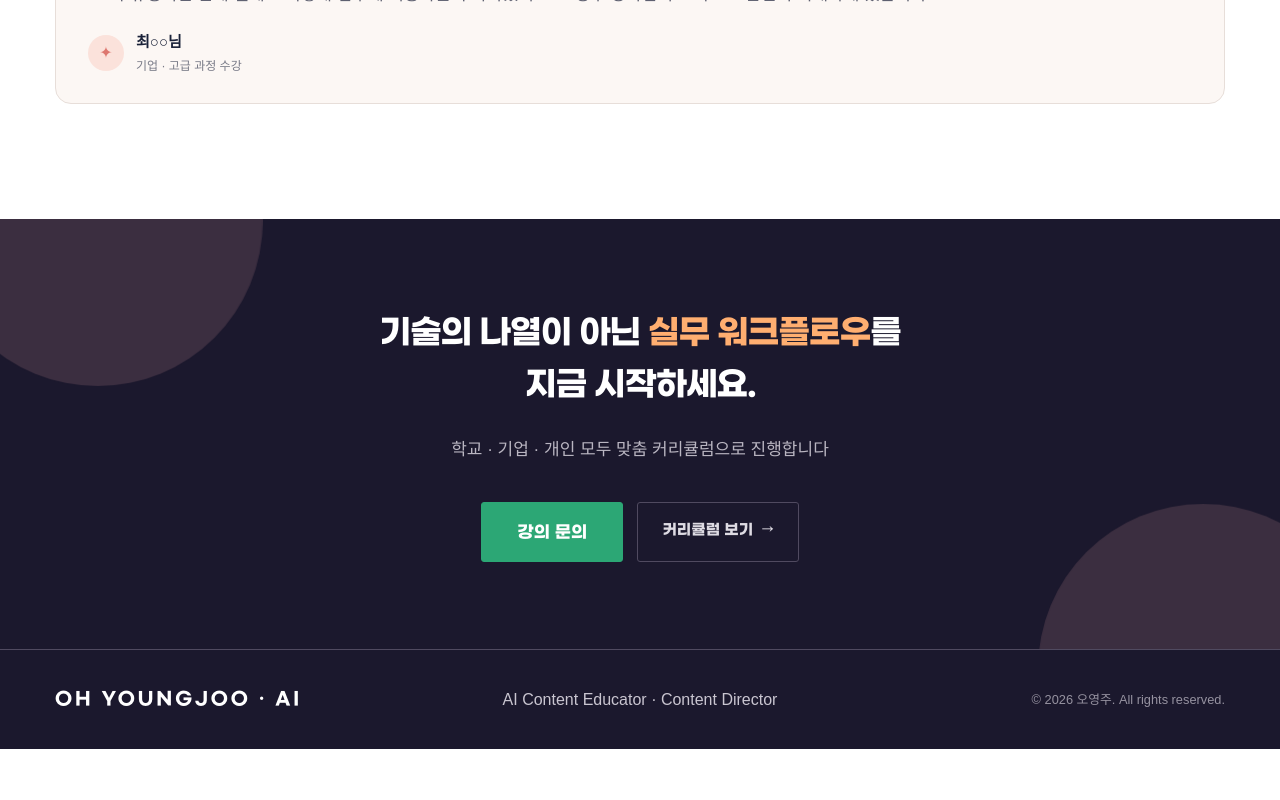
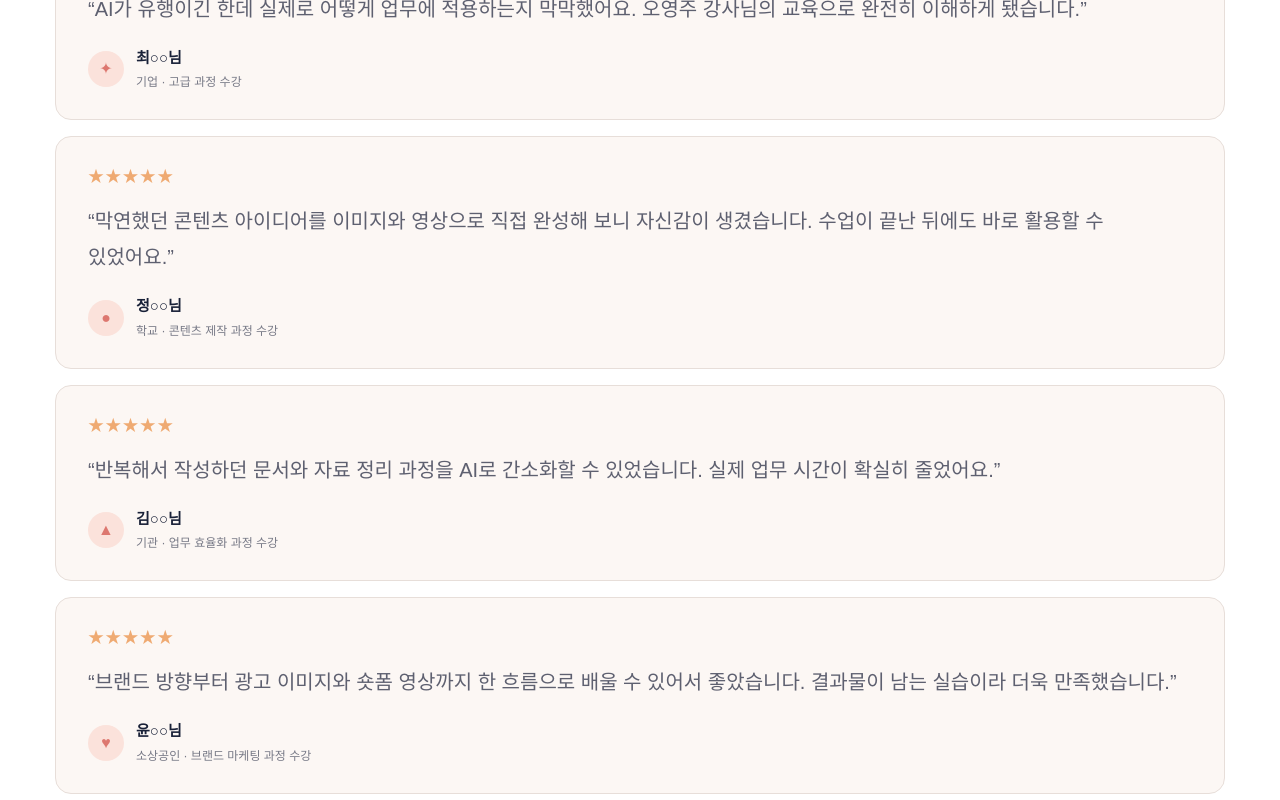
Before and after one commit to wood0707/2-codex-Portfolio, a Next.js app: page / in a window 1280 px wide. Shown: the part 6840-7640 px from the top of the page. Before the commit the page ends 7589 px from the top, so only its background shows below. Built offline with nearby package versions, Linux system fonts and the light colour scheme.

Commit message:
Expand and enlarge student reviews

```diff
--- a/app/globals.css
+++ b/app/globals.css
@@ -129,14 +129,14 @@ footer { padding:36px 4.3vw; display:grid; grid-template-columns:1fr 1fr 1fr; al
 .reviewList { display:grid; gap:16px; }
 .reviewCard { padding:28px 32px; border:1px solid #e7ded9; border-radius:16px; background:#fcf7f4; }
 .reviewStars { margin:0 0 14px; color:#efaa72; font-size:16px; letter-spacing:.08em; }
-.reviewCard blockquote { margin:0; color:#5e6070; font-size:17px; line-height:1.8; word-break:keep-all; }
+.reviewCard blockquote { margin:0; color:#5e6070; font-size:20px; line-height:1.8; word-break:keep-all; }
 .reviewAuthor { display:flex; align-items:center; gap:12px; margin-top:20px; }
 .reviewAuthor>span { width:36px; height:36px; flex:0 0 36px; display:grid; place-items:center; border-radius:50%; background:#fbe2db; color:var(--coral); }
 .reviewAuthor p { margin:0; }
 .reviewAuthor strong,.reviewAuthor small { display:block; }
 .reviewAuthor strong { font-size:15px; }
 .reviewAuthor small { margin-top:4px; color:#777986; font-size:12px; }
-@media (max-width:560px) { .reviewCard{padding:24px 20px;border-radius:12px}.reviewCard blockquote{font-size:15px;line-height:1.75}.reviewAuthor{margin-top:18px} }
+@media (max-width:560px) { .reviewCard{padding:24px 20px;border-radius:12px}.reviewCard blockquote{font-size:17px;line-height:1.75}.reviewAuthor{margin-top:18px} }
 .programCard { transition:transform .35s ease,box-shadow .35s ease; }
 .programCard:hover { transform:translateY(-7px); box-shadow:0 20px 40px rgba(27,24,45,.1); }
 .programIcon { animation:programFloat 4.6s ease-in-out infinite; }
--- a/app/page.tsx
+++ b/app/page.tsx
@@ -47,6 +47,9 @@ const reviews = [
   ["ChatGPT와 Vrew를 처음 배웠는데 이렇게 쉬울 줄 몰랐어요. 4주 후엔 완성도 높은 영상을 혼자 만들 수 있게 됐습니다.", "이○○님", "프리랜서 · 기초 과정 수강", "☺"],
   ["기술만 배우는 게 아니라 실제 업무에 바로 쓸 수 있는 워크플로우를 배울 수 있어서 좋았습니다. 추천합니다!", "박○○님", "스타트업 · 실무 과정 수강", "◆"],
   ["AI가 유행이긴 한데 실제로 어떻게 업무에 적용하는지 막막했어요. 오영주 강사님의 교육으로 완전히 이해하게 됐습니다.", "최○○님", "기업 · 고급 과정 수강", "✦"],
+  ["막연했던 콘텐츠 아이디어를 이미지와 영상으로 직접 완성해 보니 자신감이 생겼습니다. 수업이 끝난 뒤에도 바로 활용할 수 있었어요.", "정○○님", "학교 · 콘텐츠 제작 과정 수강", "●"],
+  ["반복해서 작성하던 문서와 자료 정리 과정을 AI로 간소화할 수 있었습니다. 실제 업무 시간이 확실히 줄었어요.", "김○○님", "기관 · 업무 효율화 과정 수강", "▲"],
+  ["브랜드 방향부터 광고 이미지와 숏폼 영상까지 한 흐름으로 배울 수 있어서 좋았습니다. 결과물이 남는 실습이라 더욱 만족했습니다.", "윤○○님", "소상공인 · 브랜드 마케팅 과정 수강", "♥"],
 ];
 
 export default function Home() {
```
